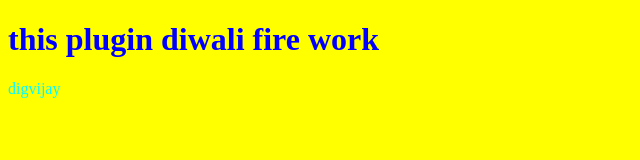
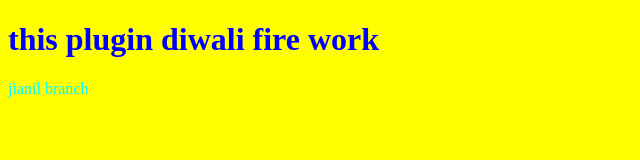
Before and after one commit to digvijay108/diwali_plugin, a plain HTML site: page index.html in a window 1280 px wide. Shown: the full height of the page, 0-640 px from the left. Drawn offline with Linux system fonts and the light colour scheme.

Commit message:
jt branch

```diff
--- a/index.html
+++ b/index.html
@@ -7,7 +7,7 @@
     </head>
     <body>
         <h1>this plugin diwali fire work</h1>
-        <p>digvijay</p>
+        <p>jianil branch</p>
         <script src="main.js"></script>
     </body>
 </html>
```
